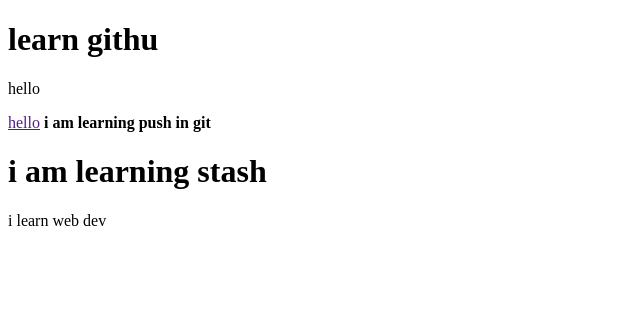
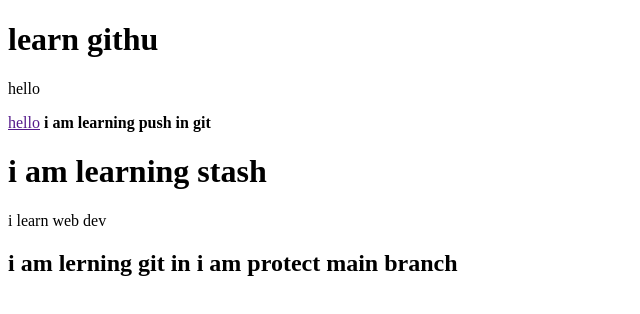
Before and after one commit to Tamanna-Thakur/git_learning, a plain HTML site: page index.html in a window 1280 px wide. Shown: the whole page, without its empty margins (0-640 px from the left). Drawn offline with Linux system fonts and the light colour scheme.

Commit message:
Update index.html

```diff
--- a/index.html
+++ b/index.html
@@ -13,5 +13,6 @@
     <b>i am learning push in git</b>
     <h1>i am learning stash</h1>
     <span>i learn web dev</span>
+    <h2>i am lerning git in i am protect main branch</h2>
 </body>
 </html>
```
